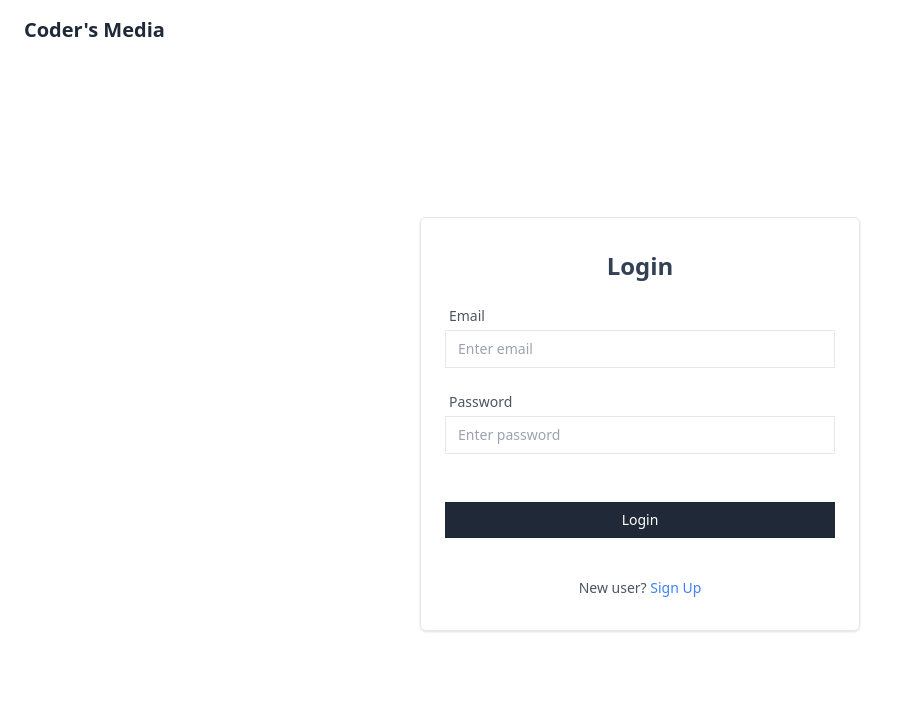
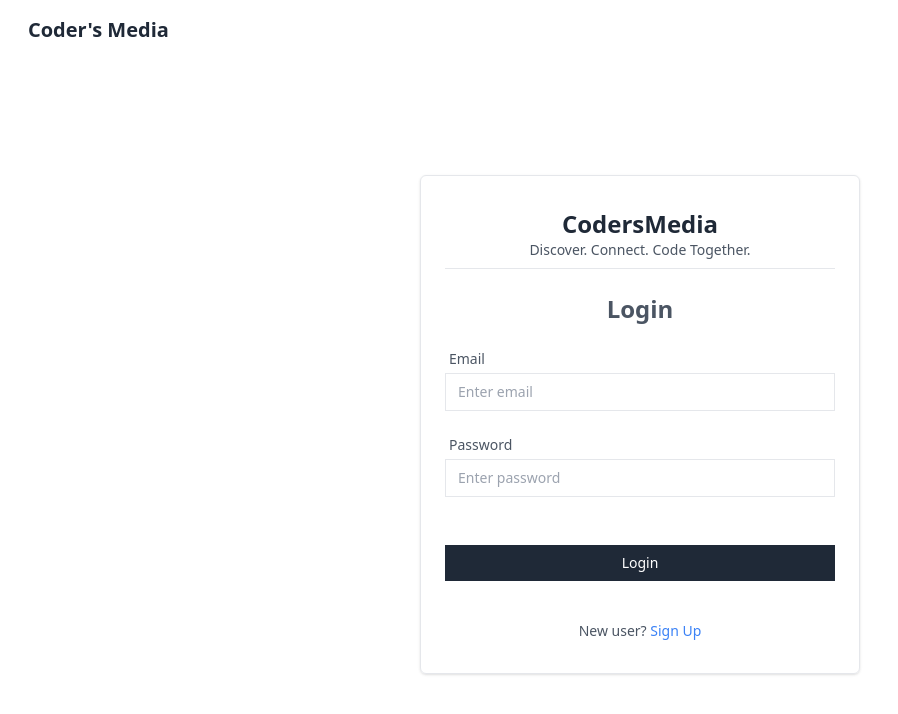
Before and after one commit to CtrlAltWin/CodersMedia, a React (Vite) app in the folder frontend/: page / in a window 1280 px wide. Shown: the top 714 px of the page, without its empty margins (0-898 px from the left). Built offline with nearby package versions, Linux system fonts and the light colour scheme; no server answers.

Commit message:
feat: add spinner in auth page

```diff
--- a/frontend/src/App.jsx
+++ b/frontend/src/App.jsx
@@ -25,7 +25,7 @@ function App() {
   }, []);
 
   return (
-    <div>
+    <div className="px-1">
       <Navbar />
       <Outlet />
     </div>
--- a/frontend/src/components/EditProfileForm.jsx
+++ b/frontend/src/components/EditProfileForm.jsx
@@ -4,9 +4,12 @@ import axios from "axios";
 const backendUrl = import.meta.env.VITE_BACKEND_URL;
 import { addUser } from "../utils/userSlice";
 import { Save } from "lucide-react";
+import { FlashOnRounded } from "@mui/icons-material";
+import Spinner from "./Spinner";
 
 const EditProfileForm = () => {
   const dispatch = useDispatch();
+  const [isLoading, setIsLoading] = useState(false);
   const [ShowToast, setShowToast] = useState(false);
   const [FirstName, setFirstName] = useState("");
   const [LastName, setLastName] = useState("");
@@ -18,6 +21,7 @@ const EditProfileForm = () => {
   const { firstName, lastName, skills, photoURL, about } = user || {};
 
   const handleEditProfile = async () => {
+    setIsLoading(true);
     const skillsArray = Skills.split(",").map((skill) => skill.trim());
     const newFirstName = FirstName || firstName;
     const newLastName = LastName || lastName;
@@ -44,6 +48,8 @@ const EditProfileForm = () => {
       setTimeout(() => setShowToast(false), 2500);
     } catch (err) {
       setErrMsg(err.response?.data || "Something went wrong.");
+    } finally {
+      setIsLoading(false);
     }
   };
 
@@ -150,6 +156,12 @@ const EditProfileForm = () => {
         <Save className="group-hover:rotate-12 transition-all duration-200" />
       </button>
 
+      {/* {isLoading && (
+        <div className="mx-auto">
+          <Spinner />
+        </div>
+      )} */}
+
       {ShowToast && (
         <div className="fixed top-5 left-1/2 transform -translate-x-1/2 z-50">
           <div className="bg-green-100 border border-green-400 text-green-700 px-4 py-2 rounded shadow">
--- a/frontend/src/components/RightPannel.jsx
+++ b/frontend/src/components/RightPannel.jsx
@@ -13,14 +13,8 @@ const RightPanel = ({ title, message }) => {
       <div className="text-xs border-t pt-4">
         <p className="mb-1">By using Coder's Media, you agree to our</p>
         <p>
-          <a href="" className="text-blue-500 underline">
-            Terms
-          </a>{" "}
-          and{" "}
-          <a href="" className="text-blue-500 underline">
-            Privacy Policy
-          </a>
-          .
+          <a className="text-blue-500 underline">Terms</a> and{" "}
+          <a className="text-blue-500 underline">Privacy Policy</a>.
         </p>
         <p className="mt-4 text-gray-400">
           © {new Date().getFullYear()} Coder's Media. All rights reserved.
--- /dev/null
+++ b/frontend/src/components/Spinner.jsx
@@ -0,0 +1,9 @@
+import React from "react";
+
+const Spinner = () => {
+  return (
+    <div className="w-7 h-7 border-t-2 border-r-2 border-gray-400 rounded-full animate-spin"></div>
+  );
+};
+
+export default Spinner;
--- a/frontend/src/pages/AuthPage.jsx
+++ b/frontend/src/pages/AuthPage.jsx
@@ -3,9 +3,11 @@ import axios from "axios";
 import { useDispatch } from "react-redux";
 import { addUser } from "../utils/userSlice";
 import { useNavigate } from "react-router-dom";
+import Spinner from "../components/Spinner";
 const backendUrl = import.meta.env.VITE_BACKEND_URL;
 
 const AuthPage = () => {
+  const [isLoading, setIsLoading] = useState(false);
   const [isLogin, setIsLogin] = useState(true);
   const [ErrorMsg, setErrorMsg] = useState("");
   const [formData, setFormData] = useState({
@@ -25,6 +27,8 @@ const AuthPage = () => {
   };
 
   const handleSubmit = async () => {
+    setIsLoading(true);
+    setErrorMsg("");
     try {
       if (isLogin) {
         const res = await axios.post(
@@ -55,6 +59,8 @@ const AuthPage = () => {
       }
     } catch (err) {
       setErrorMsg(err.response?.data || "Something went wrong");
+    } finally {
+      setIsLoading(false);
     }
   };
 
@@ -67,7 +73,12 @@ const AuthPage = () => {
         }}
         className="flex flex-col w-full max-w-[440px] justify-center gap-6 px-6 py-8 border rounded-md shadow"
       >
-        <h2 className="text-2xl font-semibold text-center text-slate-700">
+        <div className="text-center border-b pb-2">
+          <h1 className="font-bold text-2xl">CodersMedia</h1>
+          <p className="text-gray-600 text-sm">Discover. Connect. Code Together.</p>
+        </div>
+
+        <h2 className="text-2xl font-semibold text-center text-gray-600">
           {isLogin ? "Login" : "Sign Up"}
         </h2>
 
@@ -199,6 +210,12 @@ const AuthPage = () => {
           {isLogin ? "Login" : "Sign Up"}
         </button>
 
+        {isLoading && (
+          <div className="mx-auto">
+            <Spinner />
+          </div>
+        )}
+
         <p className="text-sm text-center text-gray-600 mt-4">
           {isLogin ? "New user?" : "Already have an account?"}{" "}
           <span
```
Also changed, not shown: 1 other file (tests, documents, lock files or other folders).
